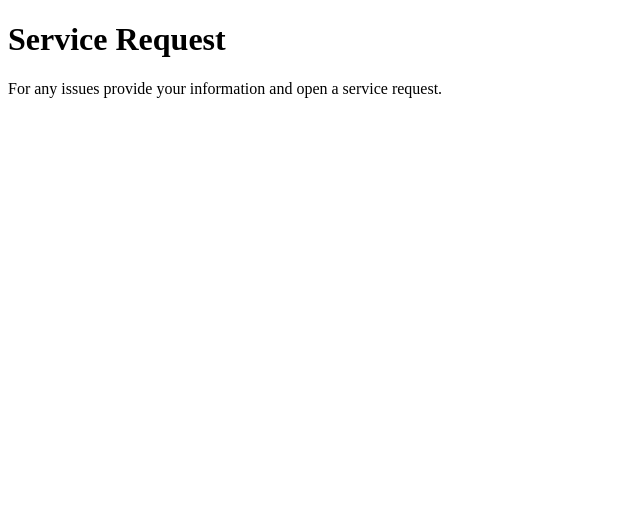
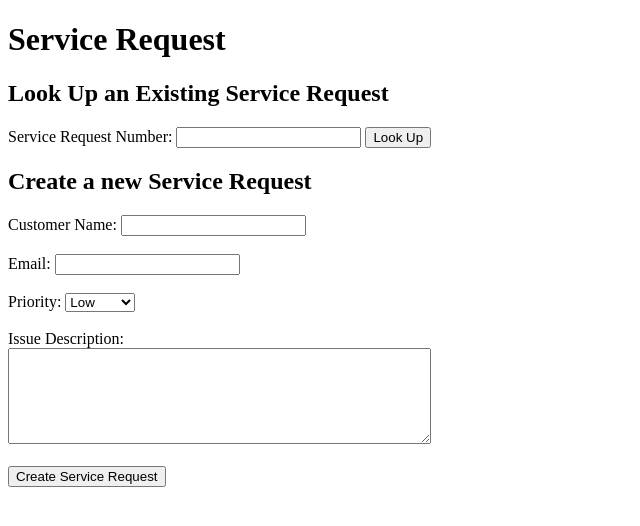
Before and after one commit to IMoroccan88/ServiceOps, a Flask app: page /service-request in a window 1280 px wide. Shown: the top 526 px of the page, without its empty margins (0-640 px from the left). Run offline with Flask 3, Linux system fonts and the light colour scheme.

Commit message:
Service Request page configured with new and existing SRs

```diff
--- a/app.py
+++ b/app.py
@@ -1,4 +1,10 @@
-from flask import Flask, render_template
+# "Import Flask to create the web app,
+# render_template to load HTML pages,
+# and request so Python can read information sent by the browser."
+from flask import  (Flask,
+render_template,
+request
+)
 
 app = Flask(__name__)
 
@@ -9,12 +15,48 @@ def home():
     return render_template("index.html")
 
 
-# "When somebody requests /service-request, execute service_request(),
-# and send whatever service_request() returns back to them."
-@app.route("/service-request")
+# Allow this route to receive both GET and POST requests.
+@app.route("/service-request", methods=["GET", "POST"])
 def service_request():
-    return render_template("service_request.html")
 
+    # Check if the browser sent a GET request.
+    if request.method == "GET":
+
+        # Get the value of "sr_number" from the URL.
+        # If no SR number was provided, this will return None.
+        sr_number = request.args.get("sr_number")
+
+        # If an SR number was entered, show what the customer searched for.
+        if sr_number:
+            return f"You searched for Service Request: {sr_number}"
+
+        # If no SR number was entered, simply display the Service Request page.
+        else:
+            return render_template("service_request.html")
+
+    # If it wasn't GET, it must be POST.
+    # POST will eventually create a new Service Request.
+    else:
+    # Get the customer's name from the submitted form.
+        customer_name = request.form.get("customer_name")
+
+    # Get the customer's email from the submitted form.
+        email = request.form.get("email")
+
+    # Get the selected priority from the submitted form.
+        priority = request.form.get("priority")
+
+    # Get the issue description from the submitted form.
+        issue = request.form.get("issue")
+
+    # Temporarily display the submitted information
+    # so we can prove Flask received everything correctly.
+    return f"""
+    Customer: {customer_name}<br>
+    Email: {email}<br>
+    Priority: {priority}<br>
+    Issue: {issue}
+    """
 
 # "When somebody requests /incidents, execute incidents(),
 # load incidents.html, and send that webpage back to them."
--- a/templates/service_request.html
+++ b/templates/service_request.html
@@ -9,7 +9,56 @@
 
     <h1>Service Request</h1>
 
-    <p>For any issues provide your information and open a service request.</p>
+
+    <form action="/service-request" method="GET">
+    <h2>Look Up an Existing Service Request</h2>
+
+
+        <label>Service Request Number:</label>
+        <input type="text" name="sr_number">
+        <button type="submit">Look Up</button>
+
+    </form>
+
+        <h2>Create a new Service Request</h2>
+
+        <form action="/service-request" method="POST">
+
+            <label>Customer Name:</label>
+            <input type="text" name="customer_name">
+
+            <br><br>
+
+            <label>Email:</label>
+            <input type="email" name="email">
+
+            <br><br>
+
+            <label>Priority:</label>
+
+            <select name="priority">
+                <option value="Low">Low</option>
+                <option value="Medium">Medium</option>
+                <option value="High">High</option>
+                <option value="Critical">Critical</option>
+            </select>
+
+            <br><br>
+
+            <label>Issue Description:</label>
+            <br>
+
+            <textarea name="issue" rows="6" cols="50"></textarea>
+
+            <br><br>
+
+            <button type="submit">Create Service Request</button>
+
+
+
+    </form>
+
+
 
     </body>
     </html>
```
